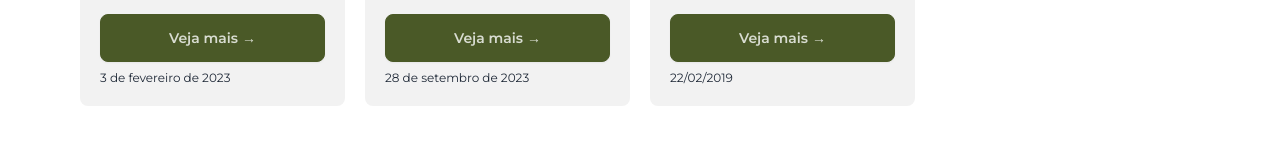
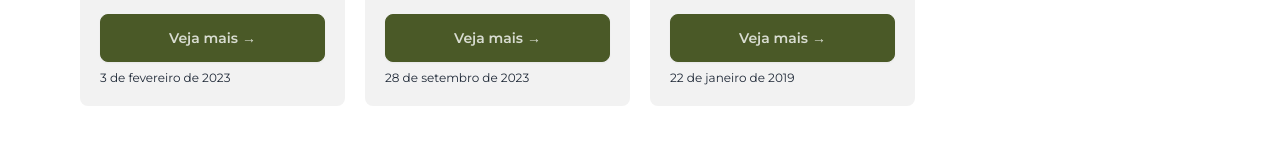
Before and after one commit to nicoryy/llassessoria-nextjs, a Next.js app: page /galeria in a window 1280 px wide. Shown: the part 1130-1290 px from the top of the page. Built offline with nearby package versions, Linux system fonts and the light colour scheme.

Commit message:
fix: data errada

```diff
--- a/data/events.ts
+++ b/data/events.ts
@@ -151,7 +151,7 @@ export const events = [
   {
     key: 7,
     name: "Curso Câmaras",
-    data: "22/02/2019",
+    data: "22 de janeiro de 2019",
     img: imgCursoCam1,
     list: [
       { key: 1, ref: imgCursoCam1 },
```
